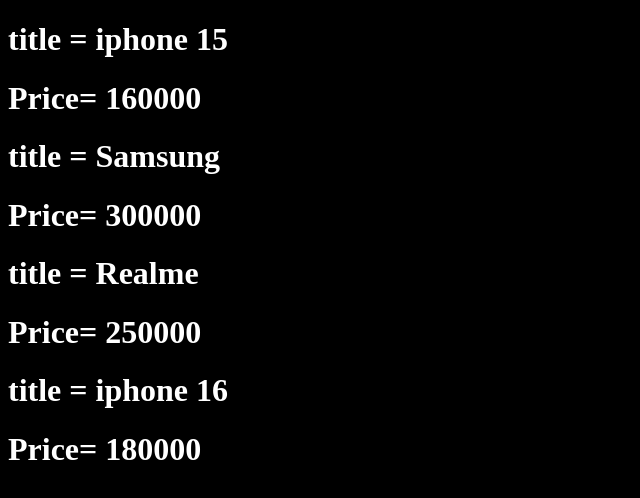
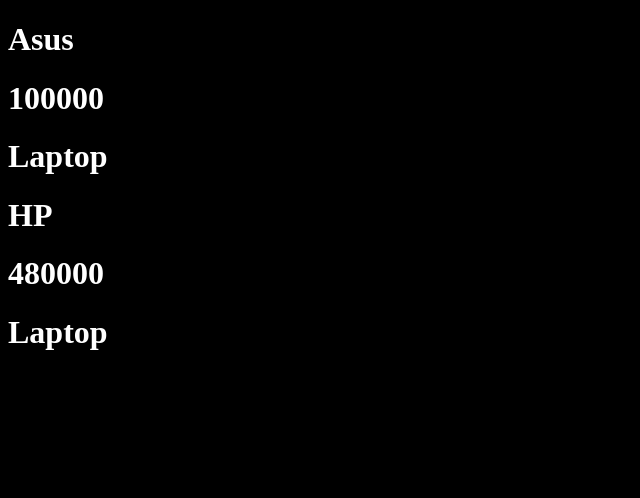
Before and after one commit to Sayali1015/React_Basics, a React (Vite) app: page / in a window 1280 px wide. Shown: the top 498 px of the page, without its empty margins (0-640 px from the left). Built offline with nearby package versions, Linux system fonts and the light colour scheme.

Commit message:
Added Filter

```diff
--- a/src/App.jsx
+++ b/src/App.jsx
@@ -9,6 +9,7 @@
 import Events from './components/Events'
 import Counter from './components/Counter'
 import Showproducts from './components/MapProducts'
+import FilterProduct from './components/FilterProduct'
 
 const App = () => {
   return (
@@ -54,8 +55,12 @@
       <Counter/>
     </div> */}
 
+    {/* <div>
+      <Showproducts/>
+    </div> */}
+
     <div>
-      <Showproducts/>
+      <FilterProduct/>
     </div>
 
 
--- /dev/null
+++ b/src/components/FilterProduct.jsx
@@ -0,0 +1,25 @@
+import React from 'react'
+
+const FilterProduct = () => {
+    const product =[
+        {id:1, title: 'iphone', category: 'Mobile', price: 90000},
+        {id:2, title: 'Asus', category: 'Laptop', price: 100000},
+        {id:3, title: 'Mi', category: 'Tablet', price: 20000},
+        {id:4, title: 'Boat', category: 'Speaker', price: 30000},
+         {id:5, title:'HP', category: 'Laptop', price: 480000}
+
+    ]
+    const filtereddata = product.filter((data)=>data.category == 'Laptop')
+    console.log(filtereddata);
+  return (
+    <div>
+      {filtereddata.map((data)=><div key={data.id}>
+        <h1>{data.title}</h1>
+        <h1>{data.price}</h1>
+        <h1>{data.category}</h1>
+      </div>)}
+    </div>
+  )
+}
+
+export default FilterProduct
```
